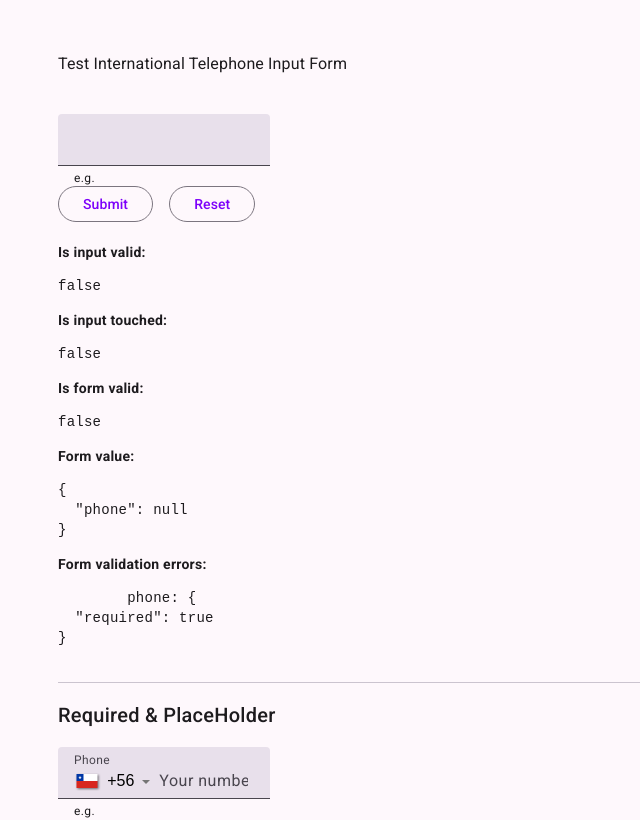
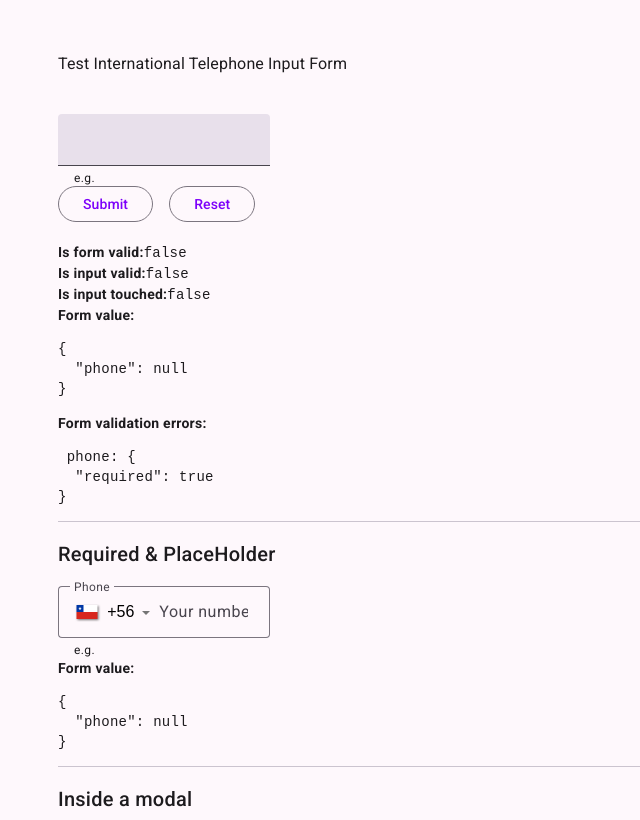
Before and after one commit to rbalet/ngx-mat-input-tel, an Angular app: page / in a window 1280 px wide. Shown: the top 820 px of the page, without its empty margins (0-640 px from the left). Built offline with nearby package versions, Linux system fonts and the light colour scheme.

Commit message:
docs(app.component): better ui

```diff
--- a/projects/ngx-mat-input-tel-tester/src/app/app.component.html
+++ b/projects/ngx-mat-input-tel-tester/src/app/app.component.html
@@ -16,7 +16,7 @@
         #phone
         maxLength="20"
       ></ngx-mat-input-tel>
-      <mat-hint>e.g. {{ phone.$selectedCountry().placeHolder }}</mat-hint>
+      <mat-hint>e.g. {{ phone.$selectedCountry().placeholder }}</mat-hint>
       @if (phoneForm.controls.phone.errors?.required) {
         <mat-error> Required Field </mat-error>
       }
@@ -39,28 +39,26 @@
   </form>
 
   <br />
-  <div>
+  <div class="value-container">
+    <strong>Is form valid:</strong>
+    <code>{{ phoneForm.valid }}</code>
+  </div>
+  <div class="value-container">
     <strong>Is input valid:</strong>
-    <pre>{{ !phoneForm.controls.phone.invalid }}</pre>
+    <code>{{ !phoneForm.controls.phone.invalid }}</code>
   </div>
-  <div>
+  <div class="value-container">
     <strong>Is input touched:</strong>
-    <pre>{{ phoneForm.controls.phone.touched }}</pre>
+    <code>{{ phoneForm.controls.phone.touched }}</code>
   </div>
-  <div>
-    <strong>Is form valid:</strong>
-    <pre>{{ phoneForm.valid }}</pre>
+  <div class="value-container">
+    <strong>Form value:</strong>
+    <pre><code>{{ phoneForm.value | json }}</code></pre>
   </div>
-  <div>
-    <strong>Form value:</strong>
-    <pre>{{ phoneForm.value | json }}</pre>
-  </div>
-  <div>
+  <div class="value-container">
     <strong>Form validation errors:</strong>
     @for (control of phoneForm.controls | keyvalue; track control) {
-      <pre>
-        {{ control.key }}: {{ control.value.errors | json }}
-      </pre>
+      <pre><code> {{ control.key }}: {{ control.value.errors | json }} </code></pre>
     }
   </div>
 
@@ -68,7 +66,8 @@
 
   <form #f1="ngForm" [formGroup]="profileForm" class="second-form">
     <h2>Required & PlaceHolder</h2>
-    <mat-form-field floatLabel="always">
+    <mat-form-field floatLabel="always" appearance="outline">
+      <mat-label>Phone</mat-label>
       <ngx-mat-input-tel
         [cssClass]="'custom'"
         [preferredCountries]="['cl', 've']"
@@ -80,8 +79,7 @@
         enableSearch
         #phone1
       ></ngx-mat-input-tel>
-      <mat-label>Phone</mat-label>
-      <mat-hint>e.g. {{ phone1.$selectedCountry().placeHolder }}</mat-hint>
+      <mat-hint>e.g. {{ phone1.$selectedCountry().placeholder }}</mat-hint>
       @if (profileForm.controls.phone.errors?.required) {
         <mat-error> Required Field </mat-error>
       }
@@ -91,9 +89,9 @@
     </mat-form-field>
   </form>
 
-  <div>
+  <div class="value-container">
     <strong>Form value:</strong>
-    <pre>{{ f1.form.value | json }}</pre>
+    <pre><code>{{ f1.form.value | json }}</code></pre>
   </div>
 
   <mat-divider></mat-divider>
```
